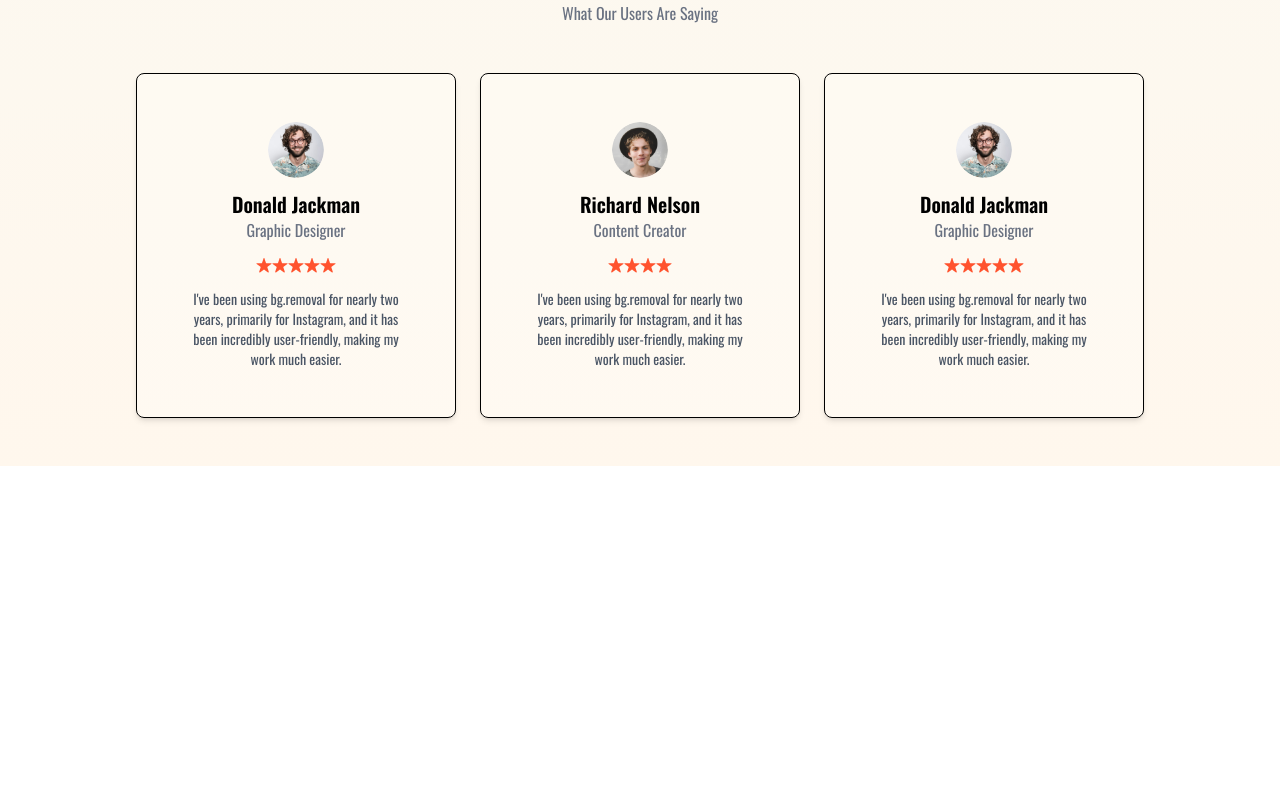
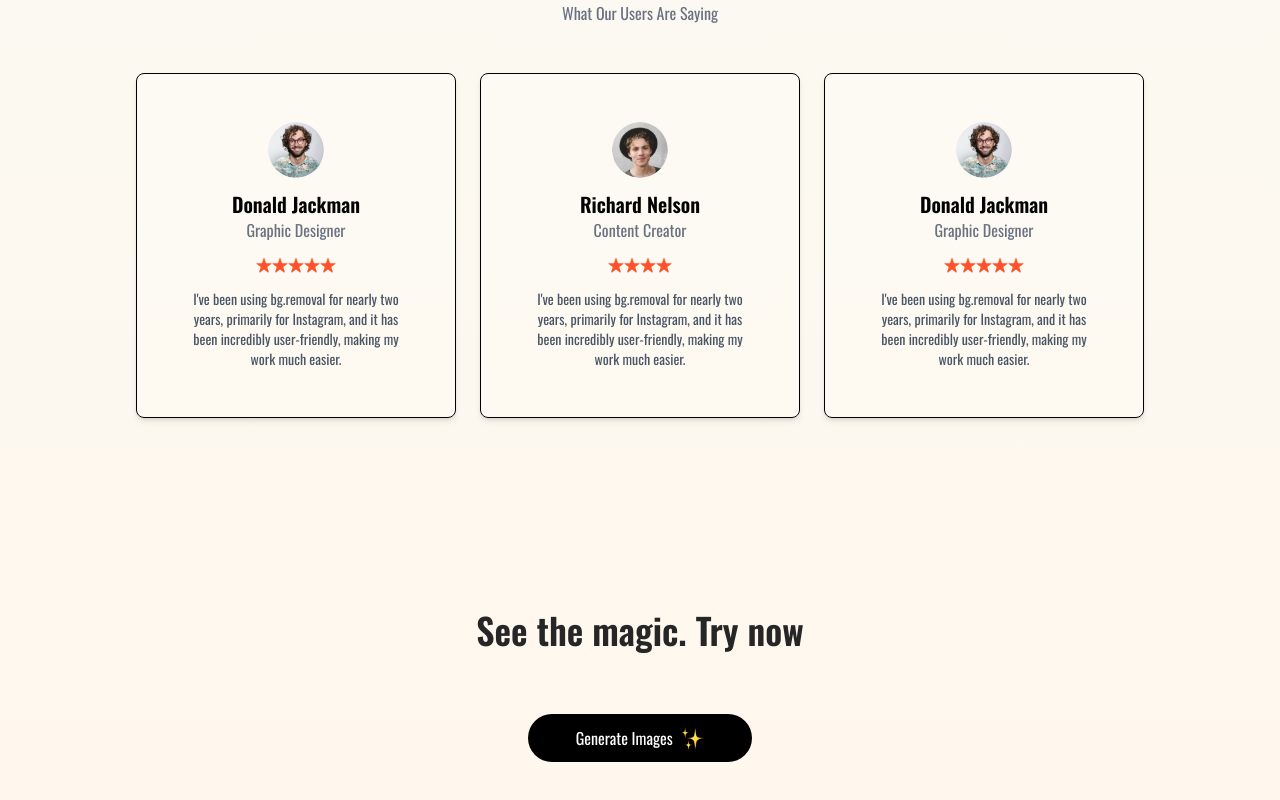
Before and after one commit to krishnagopal-1/IMAGIFY-AI-Image-Generator, a React (Vite) app: page / in a window 1280 px wide. Shown: the part 2079-2879 px from the top of the page. Before the commit the page ends 2625 px from the top, so only its background shows below. Built offline with nearby package versions, Linux system fonts and the light colour scheme.

Commit message:
Added GenerateBtn Component

```diff
--- /dev/null
+++ b/src/components/GenerateBtn.jsx
@@ -0,0 +1,17 @@
+import React from 'react'
+import { assets } from '../assets/assets'
+
+function GenerateBtn() {
+  return (
+    <div className='pb-16 text-center'>
+        <h1 className='text-2xl md:text-3xl lg:text-4xl mt-4 font-semibold text-neutral-800 py-6 md:py-16'>See the magic. Try now</h1>
+
+        <button className='inline-flex items-center gap-2 px-12 py-3 rounded-full bg-black text-white m-auto hover:scale-105 transition-all duration-500 cursor-pointer'>
+            Generate Images
+            <img className='h-6' src={assets.star_group} alt="" />
+        </button>
+    </div>
+  )
+}
+
+export default GenerateBtn
--- a/src/pages/Home.jsx
+++ b/src/pages/Home.jsx
@@ -2,6 +2,7 @@
 import Steps from '../components/Steps'
 import Description from '../components/Description'
 import Testimonials from '../components/Testimonials'
+import GenerateBtn from '../components/GenerateBtn'
 
 function Home() {
   return (
@@ -10,6 +11,7 @@
       <Steps />
       <Description />
       <Testimonials />
+      <GenerateBtn />
     </div>
   )
 }
```
